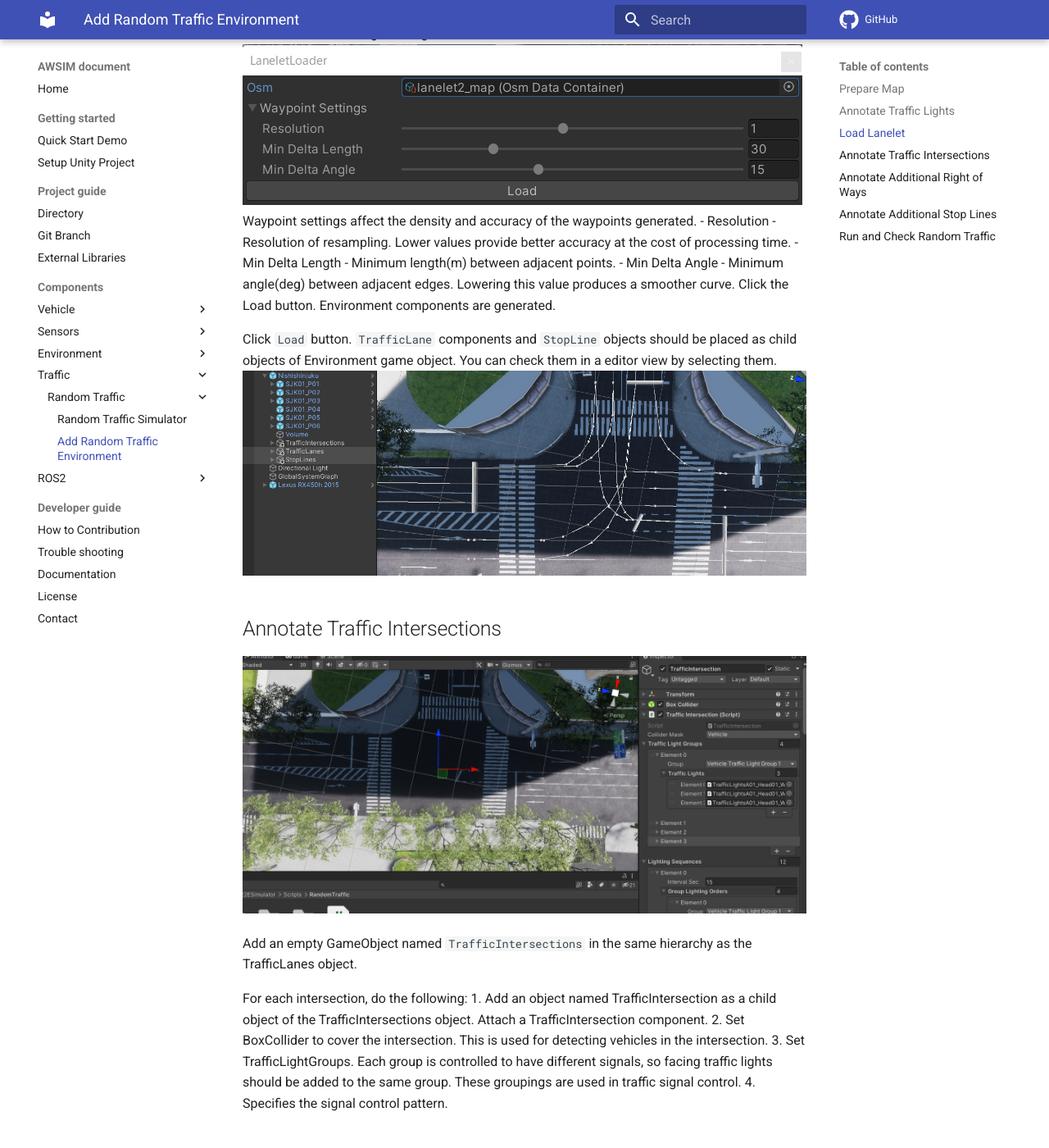
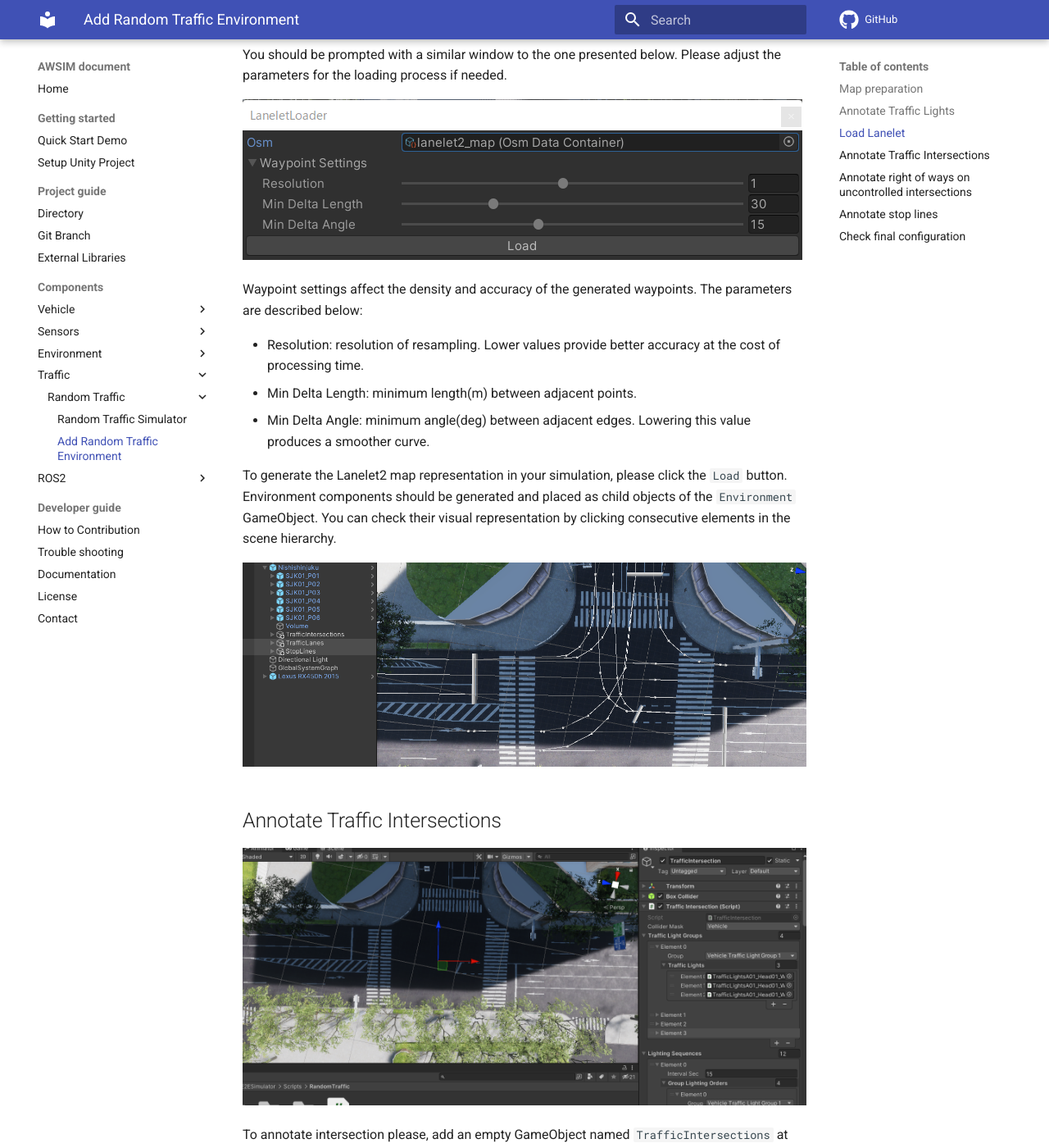
Before and after one commit to OptiVerse-Technology-Ltd/AWSIM, an MkDocs documentation site: the page built from docs/Components/Traffic/RandomTraffic/AddRandomTrafficEnvironment/index.md, in a window 1280 px wide and 1400 px high, scrolled down 1395 px. Shown: the whole window at 82% size. Built offline with MkDocs 1.6.1 and Material for MkDocs 9.7.7, drawn with Linux system fonts in a browser that asks for light colours; comment, search, counter and statistics services are not loaded; some of the changed text lies outside the part shown.

Commit message:
Refine AddRandomTrafficEnvironment file

```diff
--- a/docs/Components/Traffic/RandomTraffic/AddRandomTrafficEnvironment/index.md
+++ b/docs/Components/Traffic/RandomTraffic/AddRandomTrafficEnvironment/index.md
@@ -1,61 +1,72 @@
 # Add Environment for Random Traffic
-This page describes the steps to add environment components required by `RandomTrafficSimulator`.
 
-## Prepare Map
-Add 3d model map to be annotated to the scene. Make sure that an `Environment` component with appropriate `mgrsOffsetPosition` is attached to the root GameObject.
+This document describes the steps to properly configuer `RandomTrafficSimulator` in your environment.
+
+## Map preparation
+
+The 3D map model should be added to the scene. Please make sure that the `Environment` component with appropriate `mgrsOffsetPosition` is attached to the root GameObject.
 ![](map.png)
 
 ## Annotate Traffic Lights
-Attach `TrafficLight` component to all traffic light game objects.
+
+Please attach `TrafficLight` component to all traffic light GameObjects placed on scene.
 ![](traffic_light.png)
 
 ## Load Lanelet
-Open `AWSIM -> Random Traffic -> Load Lanelet`.
+
+The lanelet load process can be performed by opening `AWSIM -> Random Traffic -> Load Lanelet` at the top toolbar of Unity Editor.
 ![](load_lanelet.png)
 
-Set OSM file and change settings as needed.
+You should be prompted with a similar window to the one presented below. Please adjust the parameters for the loading process if needed.
+
 ![](lanelet_loader_window.png)
-Waypoint settings affect the density and accuracy of the waypoints generated.
-- Resolution
-  - Resolution of resampling. Lower values provide better accuracy at the cost of processing time.
-- Min Delta Length
-  - Minimum length(m) between adjacent points.
-- Min Delta Angle
-  - Minimum angle(deg) between adjacent edges. Lowering this value produces a smoother curve. Click the Load button. Environment components are generated.
 
-Click `Load` button. `TrafficLane` components and `StopLine` objects should be placed as child objects of Environment game object. You can check them in a editor view by selecting them.
+Waypoint settings affect the density and accuracy of the generated waypoints. The parameters are described below:
+
+- Resolution: resolution of resampling. Lower values provide better accuracy at the cost of processing time.
+- Min Delta Length: minimum length(m) between adjacent points.
+- Min Delta Angle: minimum angle(deg) between adjacent edges. Lowering this value produces a smoother curve.
+
+To generate the Lanelet2 map representation in your simulation, please click the `Load` button. Environment components should be generated and placed as child objects of the `Environment` GameObject. You can check their visual representation by clicking consecutive elements in the scene hierarchy.
+
 ![](environment_components.png)
 
 ## Annotate Traffic Intersections
 ![](traffic_intersection.png)
 
-Add an empty GameObject named `TrafficIntersections` in the same hierarchy as the TrafficLanes object.
+To annotate intersection please, add an empty GameObject named `TrafficIntersections` at the same level as the `TrafficLanes` GameObject.
 
-For each intersection, do the following:
-1. Add an object named TrafficIntersection as a child object of the TrafficIntersections object.
-Attach a TrafficIntersection component.
-2. Set BoxCollider to cover the intersection. This is used for detecting vehicles in the intersection.
-3. Set TrafficLightGroups. Each group is controlled to have different signals, so facing traffic lights should be added to the same group. These groupings are used in traffic signal control.
-4. Specifies the signal control pattern.
+For each intersection repeat the following steps:
 
-## Annotate Additional Right of Ways
-You need to annotate right of ways of `TrafficLane` manually for unsignalized intersections.
+1. Add an GameObject named `TrafficIntersection` as a child object of the `TrafficIntersections` object.
+2. Attach a `TrafficIntersection` component to it.
+3. Add a  `BoxCollider` as a component of GameObject. It's size and position should cover the whole intersection. This is used for detecting vehicles in the intersection.
+4. Set `TrafficLightGroups`. Each group is controlled to have different signals, so facing traffic lights should be added to the same group. These groupings are used in traffic signal control.
+5. Specify the signal control pattern.
+
+## Annotate right of ways on uncontrolled intersections
+
+For the vehicles to operate properly it is needed to annotate the right of way of `TrafficLane` manually on intersections without traffic lights.
+
 
 ![](select_traffic_light.png)
-Select straight lane that is not right of way in the intersection. The selected lane should be highlighted.(The image is for illustration.)
+
+To set the right of way, please:
+
+- Select a straight lane that is not right of way in the intersection. The selected lane should be highlighted as presented below.
+- Click the `Set RightOfWays` button to give the lane priority over other lanes.
 ![](set_right_of_way.png)
-
-Click `Set RightOfWays` button.
-
+- Please check if all lanes that intersect with the selected lane are highlighted yellow. This means that the right of way was applied correctly.
 ![](right_of_ways.png)
 
-Check all lanes that intersect the lane are highlighted yellow.(The image is for illustration.)
+## Annotate stop lines
 
-## Annotate Additional Stop Lines
 For each right turn lane that yields to the opposite straight or left turn lane, a stop line needs to be defined near the center of the intersection.
 ![](stop_lines.png)
-If there is no visible stop line, a `StopLine` component should be added near the center of the intersection and associated with `TrafficLane`.
+If there is no visible stop line, a `StopLine` component should be added to the scene, near the center of the intersection and associated with `TrafficLane`.
 
-## Run and Check Random Traffic
-Once all the components are ready, let's get the random traffic moving once.
+## Check final configuration
+
+Once all the components are ready, the simulation can be run.
+Check carefully if the vehicles are moving around the map correctly.
 For each intersection, review the settings of the relevant components if vehicles are unable to proceed.
```
